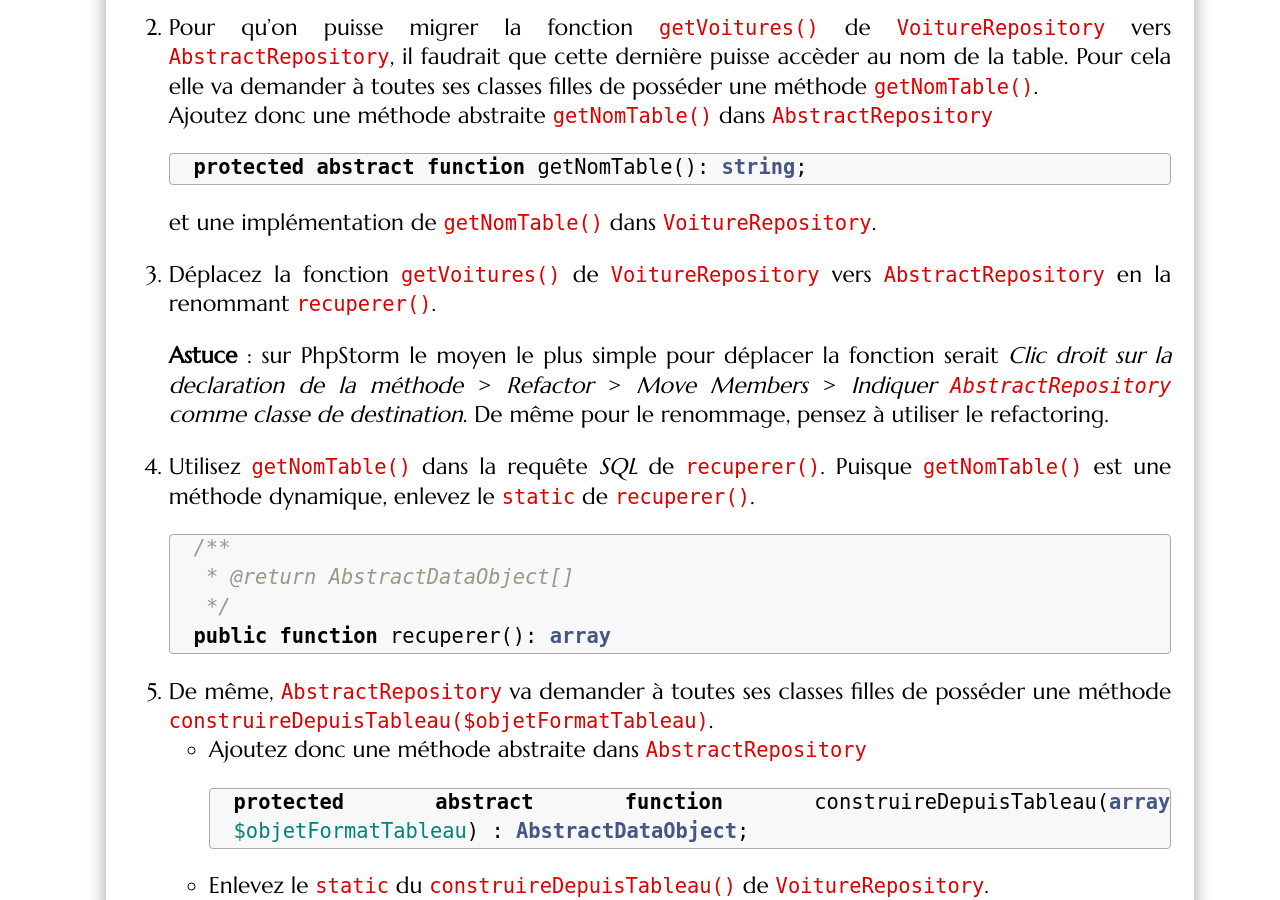
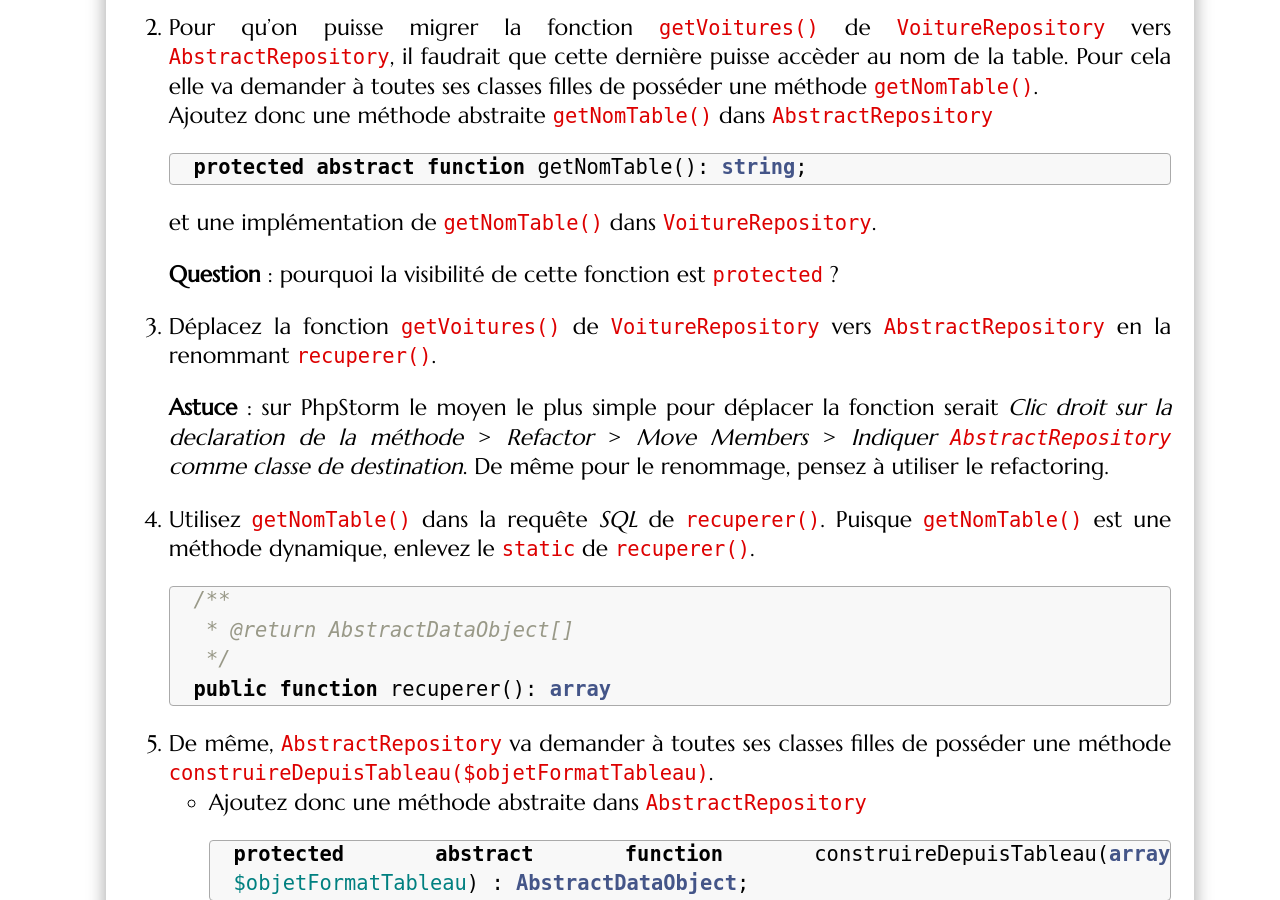
Before and after one commit to romainlebreton/R3.01-DeveloppementWeb, a Jekyll site: the page built from tutorials/tutorial6.md, in a window 1280 px wide and 900 px high, scrolled down 11145 px. Built offline with Jekyll 4.4.1, drawn with Linux system fonts in a browser that asks for light colours; some web fonts are replaced.

Commit message:
question sur protected

````diff
--- a/tutorials/tutorial6.md
+++ b/tutorials/tutorial6.md
@@ -464,6 +464,8 @@ faire pour avoir un code générique :
    ```
    et une implémentation de `getNomTable()` dans `VoitureRepository`.
 
+   **Question** : pourquoi la visibilité de cette fonction est `protected` ?
+
    <!-- getNomTable n'est pas statique car PHP déconseille l'utilisation de méthode statique et abstraite (PHP émet un warning) -->
 
 1. Déplacez la fonction `getVoitures()` de `VoitureRepository` vers `AbstractRepository` en la renommant `recuperer()`.
````
